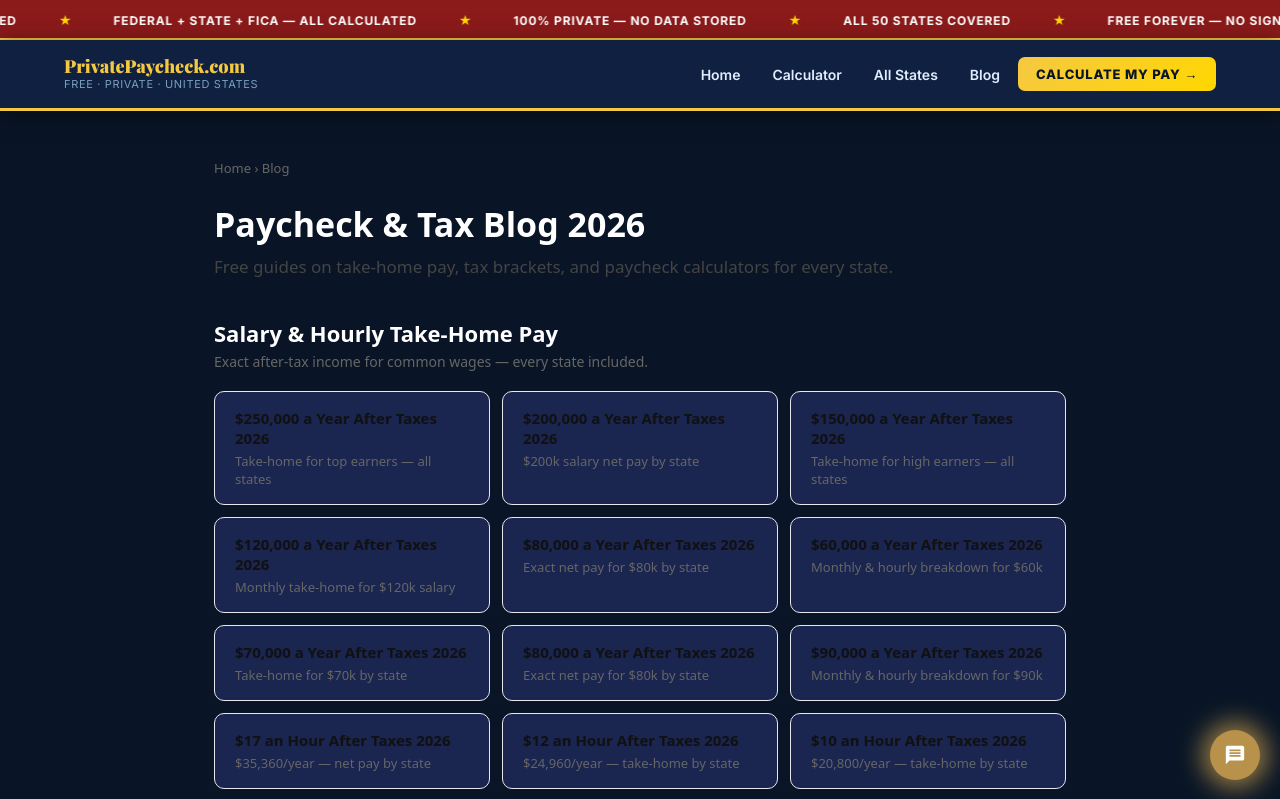
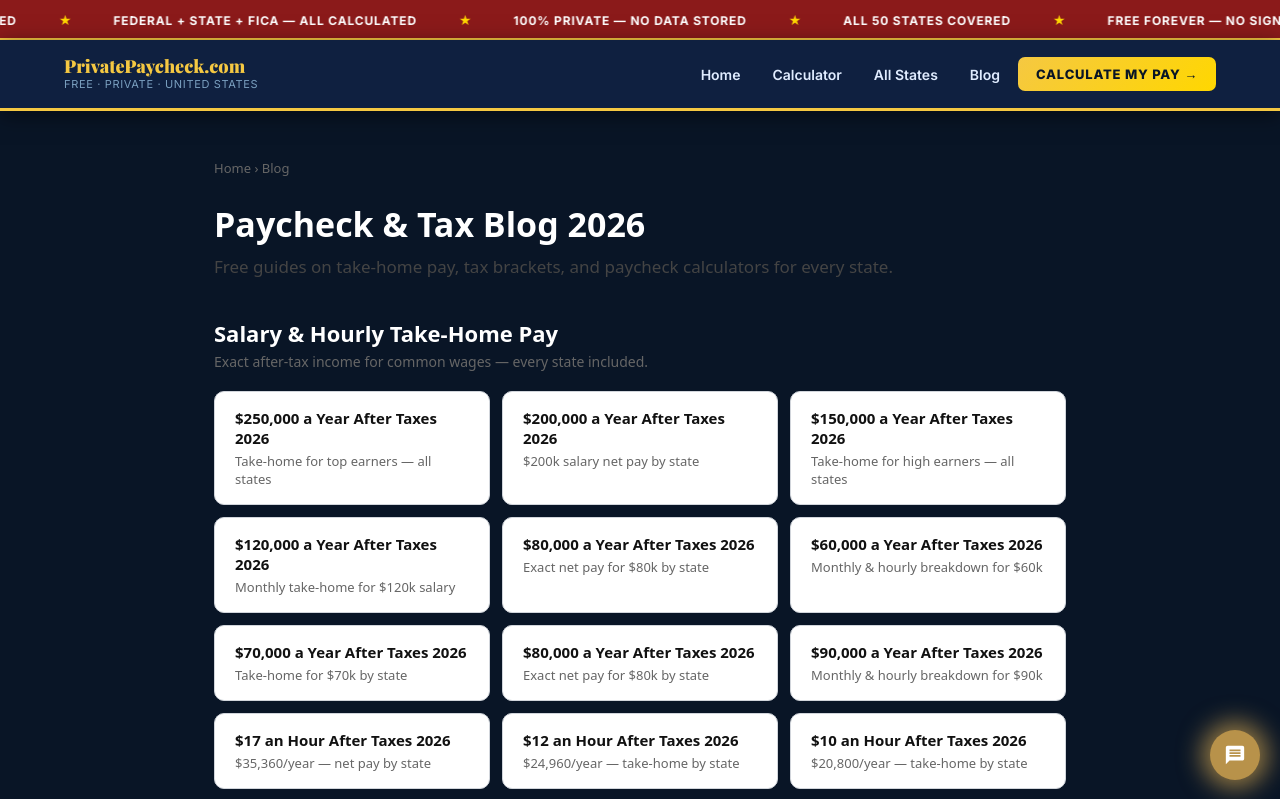
Before and after one commit to devqrcraft-ui/privatepaycheck, a Next.js app: page /blog in a window 1280 px wide. Shown: the top 799 px of the page. Built offline with nearby package versions, Linux system fonts and the light colour scheme.

Commit message:
fix: blog page card contrast — white bg for post cards and state buttons

```diff
--- a/src/app/blog/page.tsx
+++ b/src/app/blog/page.tsx
@@ -72,8 +72,8 @@ const statePosts = [
 ]
 
 const card: React.CSSProperties = {
-  background: '#1a2550',
-  border: '1px solid #e5e7eb',
+  background: '#ffffff',
+  border: '1px solid #d1d5db',
   borderRadius: 10,
   padding: '16px 20px',
   textDecoration: 'none',
@@ -165,7 +165,7 @@ export default function BlogIndex() {
             ['Washington DC','washington-dc'],
           ].map(([name, slug]) => (
             <a key={slug} href={"/" + slug + "-paycheck-calculator"}
-              style={{ display:'block', padding:'10px 14px', background:'#0f1a3a', border:'1px solid #2a3a6a', borderRadius:8, fontSize:14, fontWeight:600, color:'#1a56db', textDecoration:'none' }}>
+              style={{ display:'block', padding:'10px 14px', background:'#ffffff', border:'1px solid #d1d5db', borderRadius:8, fontSize:14, fontWeight:600, color:'#1e3a8a', textDecoration:'none' }}>
               {name}
             </a>
           ))}
```
